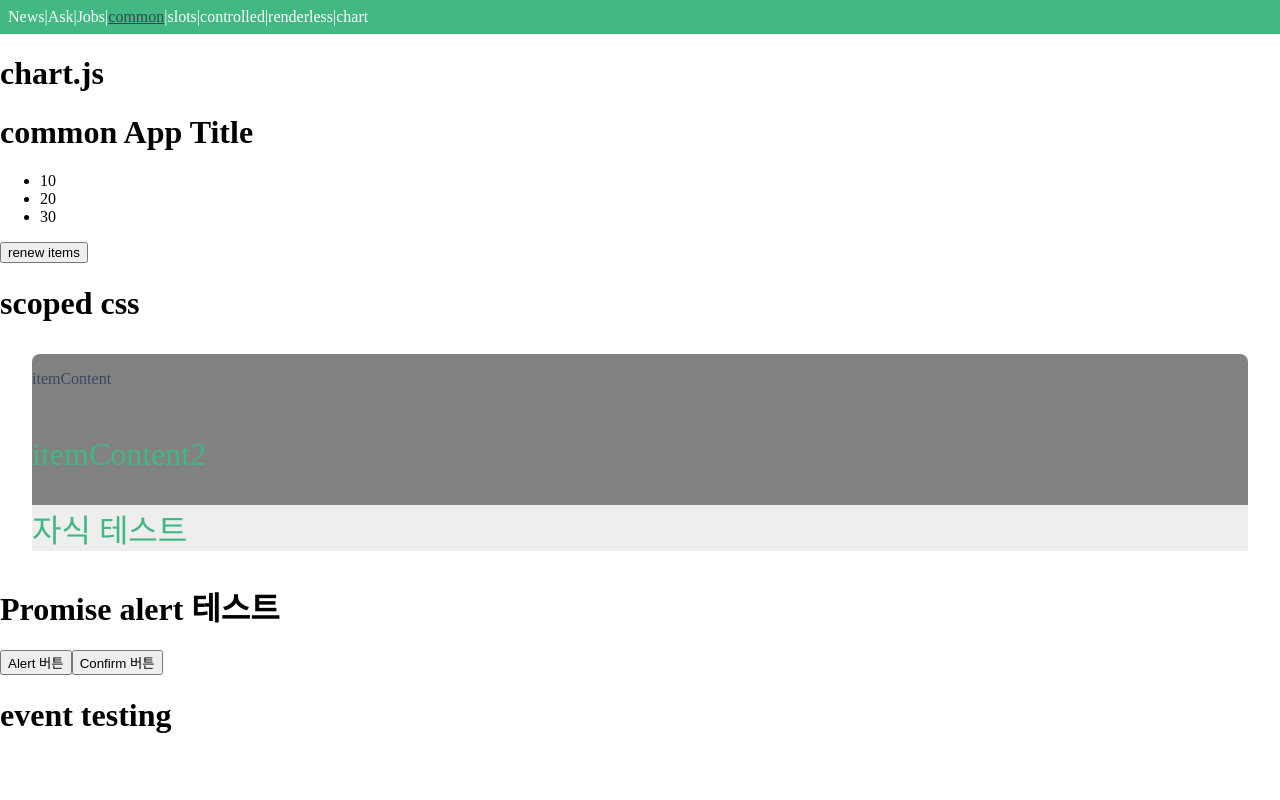
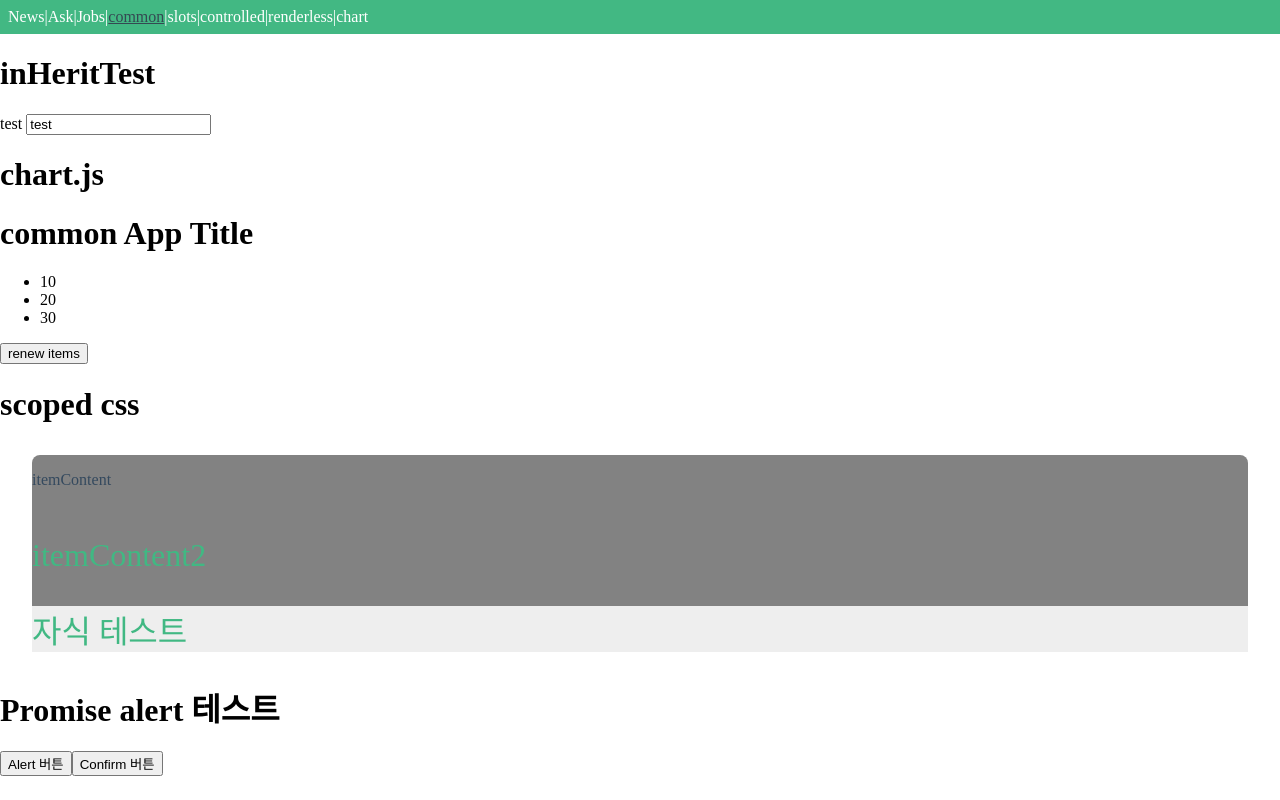
Before and after one commit to sunginHwang/vue-news-study, a Vue app: page /common in a window 1280 px wide. Shown: the top 800 px of the page. Built offline with nearby package versions, Linux system fonts and the light colour scheme.

Commit message:
inHeritTest studying

```diff
--- /dev/null
+++ b/src/components/common/BaseInput.vue
@@ -0,0 +1,30 @@
+<template>
+  <label>
+    {{label}}
+    <input
+      v-bind="$attrs"
+      @input="$emit('update', 3)"
+      v-on="$listeners"
+    />
+  </label>
+</template>
+
+<script>
+  export default {
+    name: 'BaseInput',
+    inheritAttrs: true,
+    props: {
+      label: {
+        type: String,
+        default: '',
+      },
+      model: {
+        event: 'update',
+      },
+    },
+  };
+</script>
+
+<style scoped>
+
+</style>
--- a/src/views/CommonView.vue
+++ b/src/views/CommonView.vue
@@ -1,5 +1,7 @@
 <template>
     <div>
+        <h1>inHeritTest</h1>
+        <base-input :label="inputValue" placeHolder="inputValue" v-model="inputValue" @keyup.enter="console.log(inputValue)"/>
         <h1>chart.js</h1>
         <app-header :title="appTitle"></app-header>
         <app-content :items="items" @renew="renewItems"></app-content>
@@ -12,6 +14,7 @@
         </div>
         <h1>event testing</h1>
         <event-testing></event-testing>
+
     </div>
 </template>
 
@@ -19,6 +22,7 @@
 import AppHeader from '@/components/common/AppHeader';
 import AppContent from '@/components/common/AppContent';
 import ScopeCssContent from '@/components/common/ScopeCssContent';
+import BaseInput from '@/components/common/BaseInput';
 import EventTesting from '@/components/common/EventTesting';
 import { alert, confirm } from '@/utils/dialog';
 
@@ -27,12 +31,14 @@ export default {
       AppHeader,
       AppContent,
       ScopeCssContent,
-      EventTesting
+      EventTesting,
+      BaseInput
   },
   data(){
       return{
           appTitle: 'common App Title',
-          items: [10,20,30]
+          items: [10,20,30],
+          inputValue:"test"
       }
   },
   methods: {
--- a/src/views/pattern/RenderlessView.vue
+++ b/src/views/pattern/RenderlessView.vue
@@ -1,6 +1,6 @@
 <template>
     <div>
-        <FetchData url = "https://jsonplaceholder.typicode.com/users/1">
+        <fetch-data url = "https://jsonplaceholder.typicode.com/users/1">
          <div slot-scope="{loading, response}">
             <div v-if="loading">
                is loading....
@@ -9,7 +9,7 @@
             <p>{{response.name}}</p>
             </div>
          </div>
-        </FetchData>
+        </fetch-data>
     </div>
 </template>
 
```
Also changed, not shown: src/utils/constants.js (line endings or trailing spaces).
